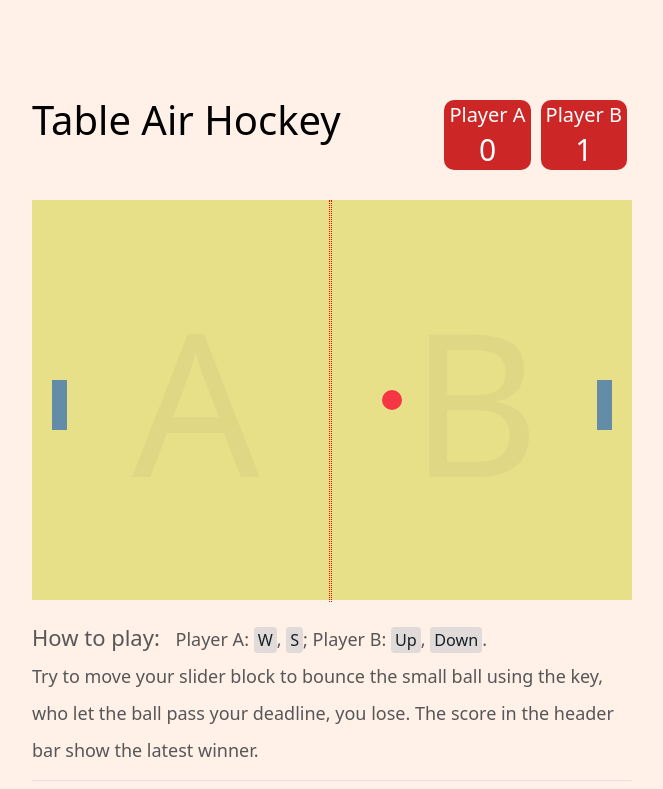
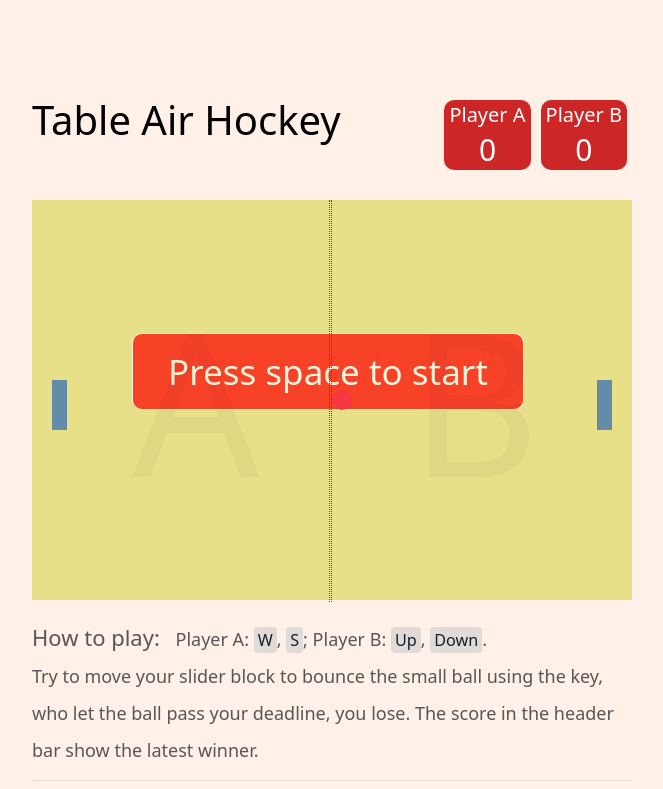
Before and after one commit to DanielZhu/Game-Ping-Pang, a plain HTML site: page index.html in a window 1280 px wide. Shown: the top 789 px of the page, without its empty margins (308-971 px from the left). Drawn offline with Linux system fonts and the light colour scheme.

Commit message:
add the guide for new player

```diff
--- a/al-gra/sass/custom/_custom.scss
+++ b/al-gra/sass/custom/_custom.scss
@@ -105,6 +105,21 @@ body {
   opacity: 0.03;
   position: absolute;
 }
+.newer-guide {
+  width: 350px;
+  height: auto;
+  background-color: red;
+  opacity: 0.7;
+  border: 1px solid white;
+  border-radius: 10px;
+  padding: 20px;
+  margin-top: $height / 3;
+  margin-left: 100px;
+  font-size: 35px;
+  position: absolute;
+  color: white;
+  text-align: center;
+}
 .vertical-divider {
   position: absolute;
   width: $height;
--- a/index.html
+++ b/index.html
@@ -37,6 +37,7 @@
       <div class="item-background">Player A<br><span class="item" id="playerAScore"></span></div>
     </div>
     <div class="play-area">
+      <div class="newer-guide">Press space to start</div>
       <div class="player-symbol">AB</div>
       <div class="slider slider-left"></div>
       <div class="slider slider-right"></div>
--- a/js/main.js
+++ b/js/main.js
@@ -22,7 +22,7 @@ $(function () {
   tableHockey.ballHeight = tableHockey.ballWidth;
   tableHockey.playerLeftScore = 0;
   tableHockey.playerRightScore = 0;
-  tableHockey.gameOver = false;
+  tableHockey.gameOver = true;
   tableHockey.winner = null;
   tableHockey.padding = 5;
 
@@ -40,7 +40,6 @@ $(function () {
   }, false);
 
   $('body').keydown(function (event) {
-
     switch (event.which) {
       case tableHockey.keys.W:
         tableHockey.leftSliderMoveFlag = true;
@@ -59,10 +58,10 @@ $(function () {
         tableHockey.moveRightDirectionY = 1;
         break;
       case tableHockey.keys.SPACE:
+        $('.newer-guide').hide();
         continueRound();
         break;
     }
-    e.preventDefault();
   });
 
   $('body').keyup(function (event) {
@@ -150,6 +149,7 @@ $(function () {
     $('#playerAScore').html(tableHockey.playerLeftScore);
     $('#playerBScore').html(tableHockey.playerRightScore);
     if (tableHockey.gameOver) {
+      $('.newer-guide').show();
       $('.ball').css({'top': (tableHockey.height - tableHockey.ballHeight) / 2 + 'px', 'left': tableHockey.width / 2 + tableHockey.winner * 50});
       clearInterval(loop);
     }
```
Also changed, not shown: stylesheets/screen.css.
